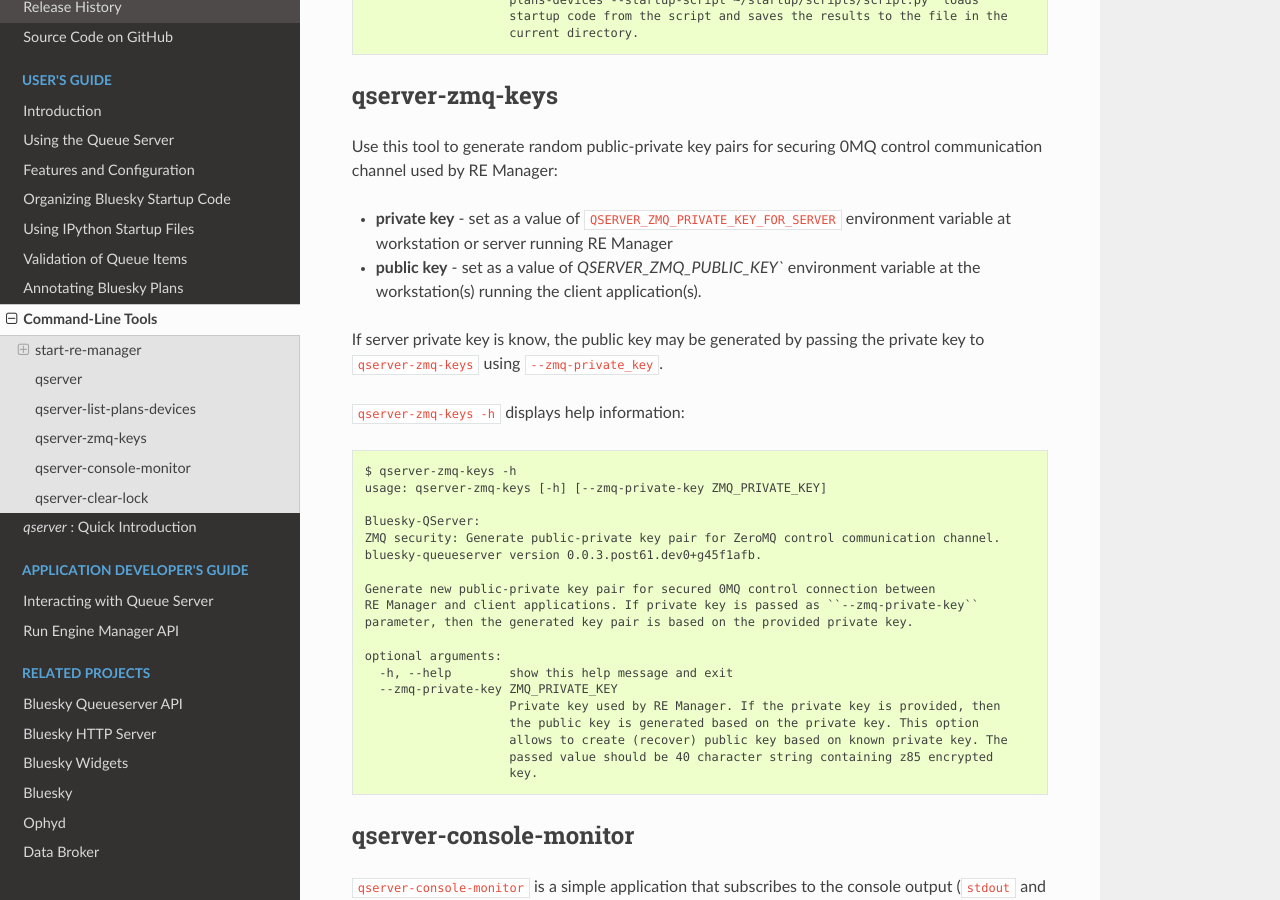
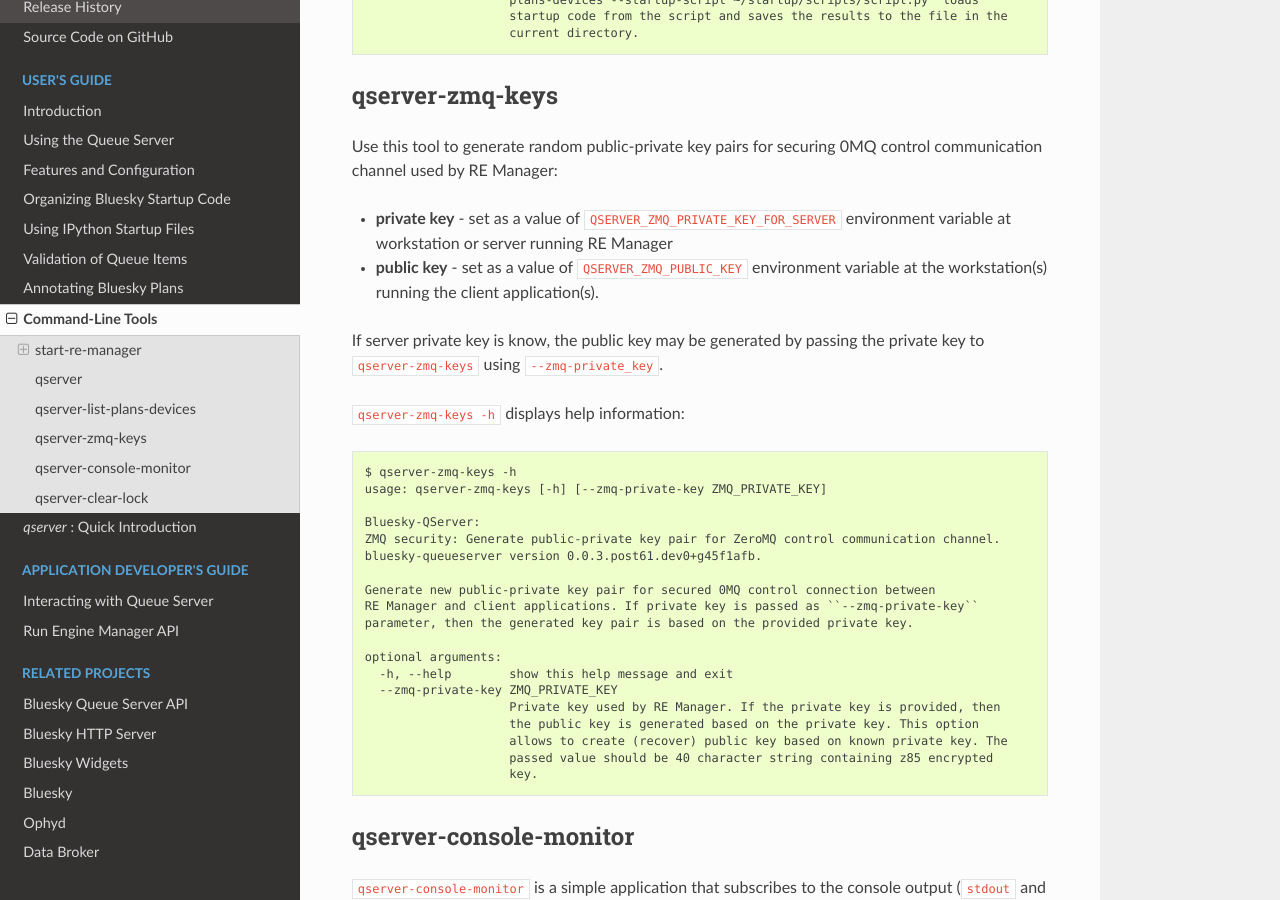
Before and after one commit to bluesky/bluesky-queueserver, a Sphinx documentation site: the page built from docs/source/cli_tools.rst, in a window 1280 px wide and 900 px high, scrolled down 10393 px. Built offline with Sphinx 7.4.7 and the Read the Docs theme 2.0.0, drawn with Linux system fonts in a browser that asks for light colours.

Commit message:
DOC: fix typos

```diff
--- a/docs/source/cli_tools.rst
+++ b/docs/source/cli_tools.rst
@@ -596,7 +596,7 @@
 - **private key** - set as a value of ``QSERVER_ZMQ_PRIVATE_KEY_FOR_SERVER`` environment variable
   at workstation or server running RE Manager
 
-- **public key** - set as a value of `QSERVER_ZMQ_PUBLIC_KEY`` environment variable at
+- **public key** - set as a value of ``QSERVER_ZMQ_PUBLIC_KEY`` environment variable at
   the workstation(s) running the client application(s).
 
 If server private key is know, the public key may be generated by passing the private
--- a/docs/source/index.rst
+++ b/docs/source/index.rst
@@ -40,7 +40,7 @@
    :maxdepth: 1
    :caption: Related Projects
 
-   Bluesky Queueserver API <https://blueskyproject.io/bluesky-queueserver-api>
+   Bluesky Queue Server API <https://blueskyproject.io/bluesky-queueserver-api>
    Bluesky HTTP Server <https://blueskyproject.io/bluesky-httpserver>
    Bluesky Widgets <https://blueskyproject.io/bluesky-widgets>
    Bluesky <https://blueskyproject.io/bluesky>
```
